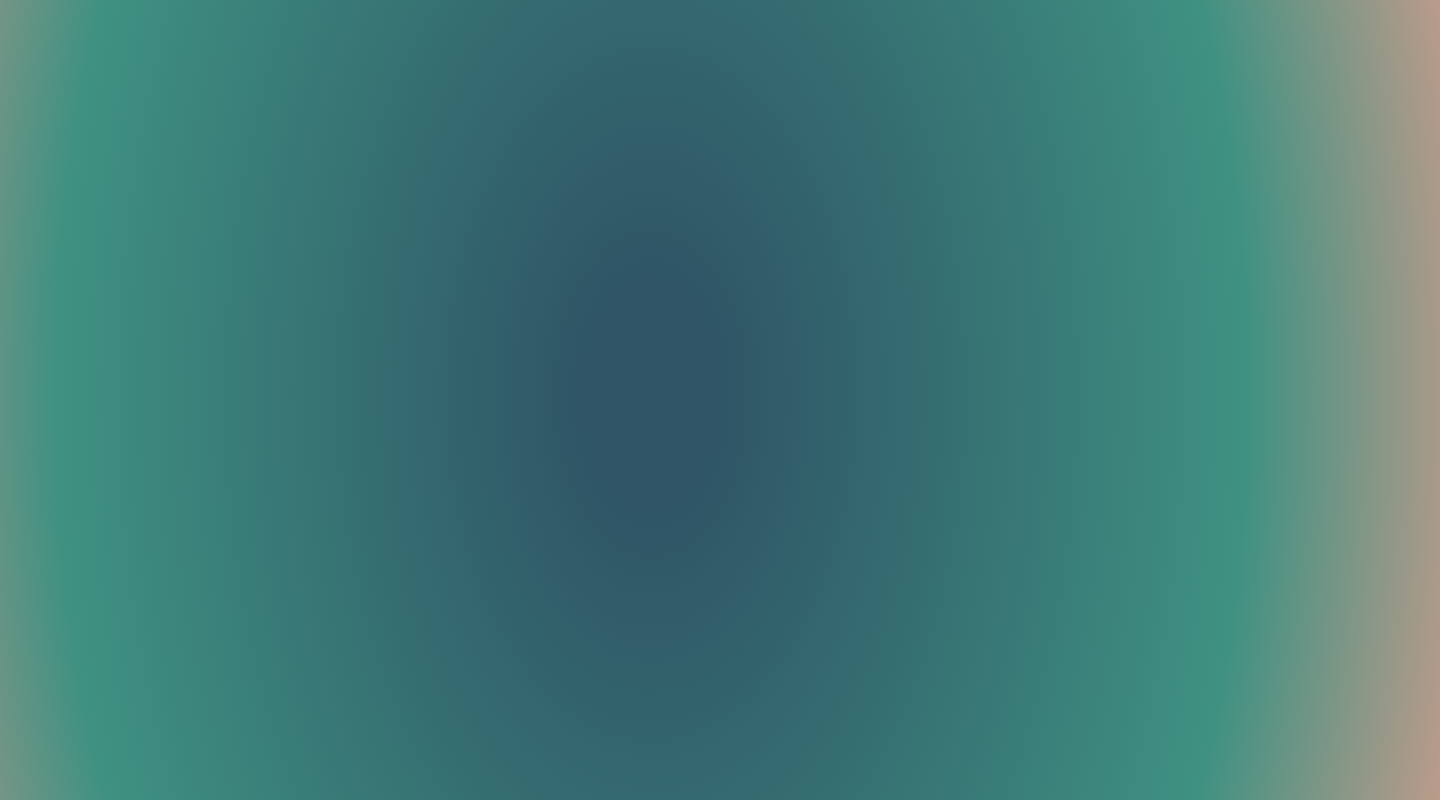
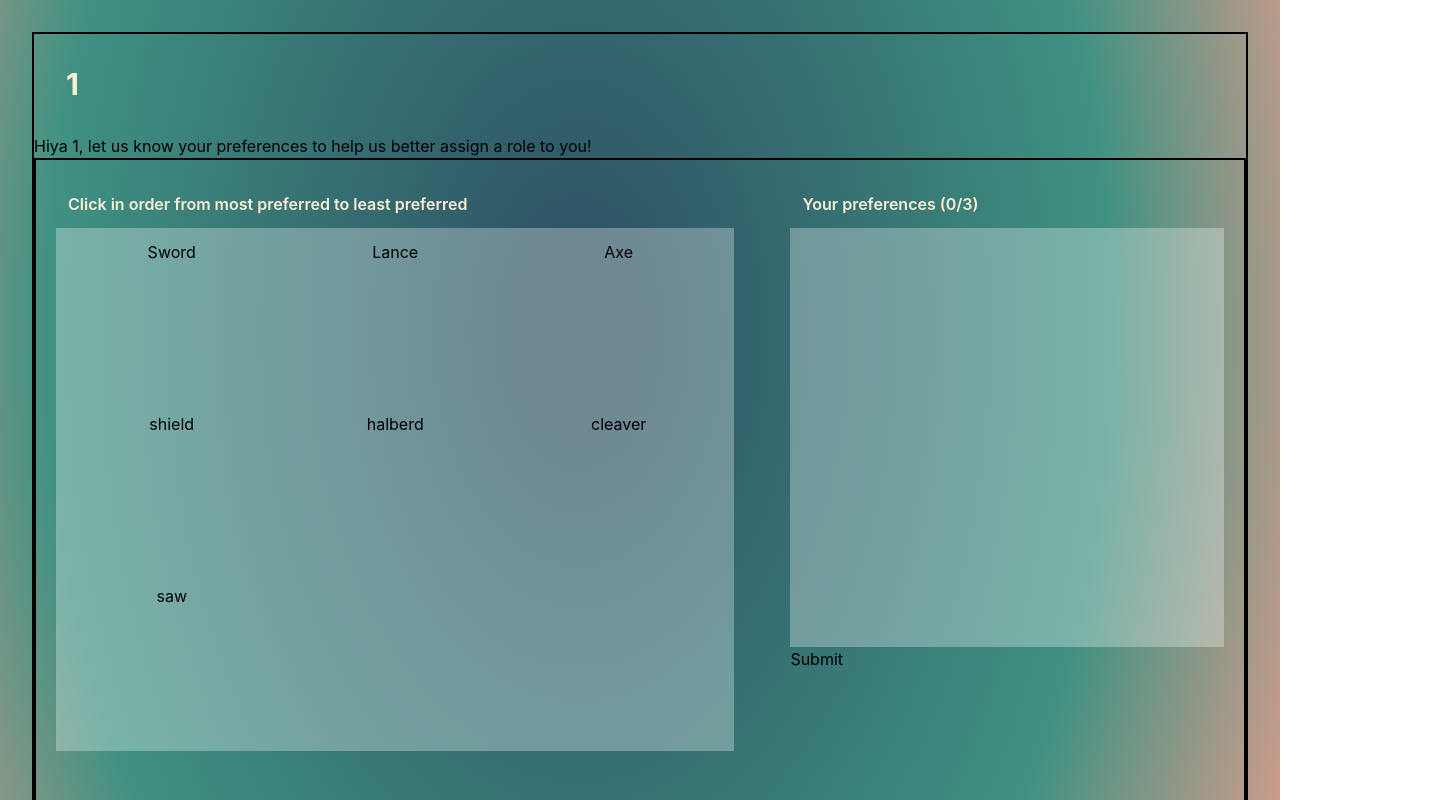
Before and after one commit to Suchpuns/matchme, a React (Vite) app in the folder frontend/: page /user/1/1 in a window 1280 px wide. Before the commit this address had no page. Shown: the top 800 px of the page, 1440 px wide, since content can reach past the window. Built offline with nearby package versions, Linux system fonts and the light colour scheme.

Commit message:
send pref functionality kinda

```diff
--- a/frontend/src/App.css
+++ /dev/null
@@ -1,9 +0,0 @@
-#root {
-  /* max-width: 1280px; */
-  margin: 0 auto;
-  padding: 2rem;
-  position: relative;
-  width: 1440px;
-  height: 1024px;
-  background: radial-gradient(74.17% 176.54% at 45.21% 38.43%, #2F5566 6.02%, #387876 35.02%, #3F9182 55.69%, #D59D8C 81.56%) /* warning: gradient uses a rotation that is not supported by CSS and may not behave as expected */;
-}
--- a/frontend/src/App.tsx
+++ b/frontend/src/App.tsx
@@ -1,11 +1,12 @@
 import { createContext, useEffect, useState } from 'react'
-import './App.css'
+// import './App.css'
 import { Route, Routes } from 'react-router'
 
 import EventCreation from "./pages/admin/EventCreation.tsx"
 import Events from './pages/admin/Events.tsx'
 import EventPrefs from './pages/admin/EventPrefs.tsx'
 import EventComplete from './pages/admin/EventComplete.tsx'
+import SendPref from './pages/user/SendPref.tsx'
 
 function App() {
 
@@ -24,6 +25,7 @@ function App() {
       <Route path="/admin/:eventName/create" element={<EventCreation/>}/>
       <Route path="/admin/:eventName/preference" element={<EventPrefs/>}/>
       <Route path="/admin/:eventName/complete" element={<EventComplete/>}/>
+      <Route path="/user/:eventName/:userName" element={<SendPref/>}/>
     </Routes>
   )
 }
--- /dev/null
+++ b/frontend/src/components/RoleCard.tsx
@@ -0,0 +1,8 @@
+const RoleCard = (name: string, selected: boolean) => {
+  return(
+    <button>
+    </button>
+  );
+}
+
+export default RoleCard;
--- a/frontend/src/index.css
+++ b/frontend/src/index.css
@@ -1,3 +1,24 @@
 @tailwind base;
 @tailwind components;
 @tailwind utilities;
+
+:root {
+    font-family: Inter, system-ui, Avenir, Helvetica, Arial, sans-serif;
+    line-height: 1.5;
+    font-weight: 400;
+    padding: 2rem;
+
+    background: radial-gradient(74.17% 176.54% at 45.21% 38.43%, #2F5566 6.02%, #387876 35.02%, #3F9182 55.69%, #D59D8C 81.56%) /* warning: gradient uses a rotation that is not supported by CSS and may not behave as expected */;
+
+    font-synthesis: none;
+    text-rendering: optimizeLegibility;
+    -webkit-font-smoothing: antialiased;
+    -moz-osx-font-smoothing: grayscale;
+    -webkit-text-size-adjust: 100%;
+  }
+
+  body {
+    margin: 0;
+    min-width: 320px;
+    min-height: 100vh;
+  }
--- a/frontend/src/pages/user/SendPref.tsx
+++ b/frontend/src/pages/user/SendPref.tsx
@@ -0,0 +1,49 @@
+import { useState } from "react";
+import { useParams } from "react-router-dom";
+
+// dummy data
+const rolesList = ['Sword', 'Lance', 'Axe', 'shield', 'halberd', 'cleaver', 'saw'];
+const totalChoices = 3;
+
+// cbs to do this in a non clown way LMAO
+const SendPref = () => {
+	const {eventName, userName} = useParams();
+	const [prefs, setPrefs] = useState<string[]>([]);
+
+	const handleRole = (newRole: string) => {
+		prefs.includes(newRole)
+			? setPrefs([...prefs].filter(x => x != newRole))
+			: setPrefs([...prefs].concat(newRole));
+	}
+
+	const showRoles = () => rolesList.map(x =><button onClick={() => handleRole(x)}>{x}</button>);
+	const showPrefs = () => prefs.map(x => <button onClick={() => setPrefs([...prefs].filter(item => item != x))}>{x}</button>);
+
+	return (
+		<div className="flex flex-col border-2 border-black w-full h-screen">
+			<p className="m-8 leading-2 text-3xl font-bold text-theme-cream">{eventName}</p>
+			<p>Hiya {userName}, let us know your preferences to help us better assign a role to you!</p>
+
+			<div className="grid grid-cols-5 gap-4 border-2 border-black w-full h-full">
+
+				<div className="col-span-3 p-5">
+					<p className="text-theme-cream font-semibold text-l m-3">Click in order from most preferred to least preferred</p>
+					<div className="grid grid-cols-3 gap-4 items-start p-3 h-5/6 bg-white/30">
+						{showRoles()}
+					</div>
+				</div>
+
+				<div className="col-span-2 p-5">
+					<p className="text-theme-cream font-semibold text-l m-3">Your preferences ({prefs.length}/{totalChoices})</p>
+					<div className="flex flex-col p-3 overflow-x-scroll h-4/6 bg-white/30">
+						{showPrefs()}
+					</div>
+					<button>Submit</button>
+				</div>
+
+			</div>
+		</div>
+	);
+}
+
+export default SendPref;
```
